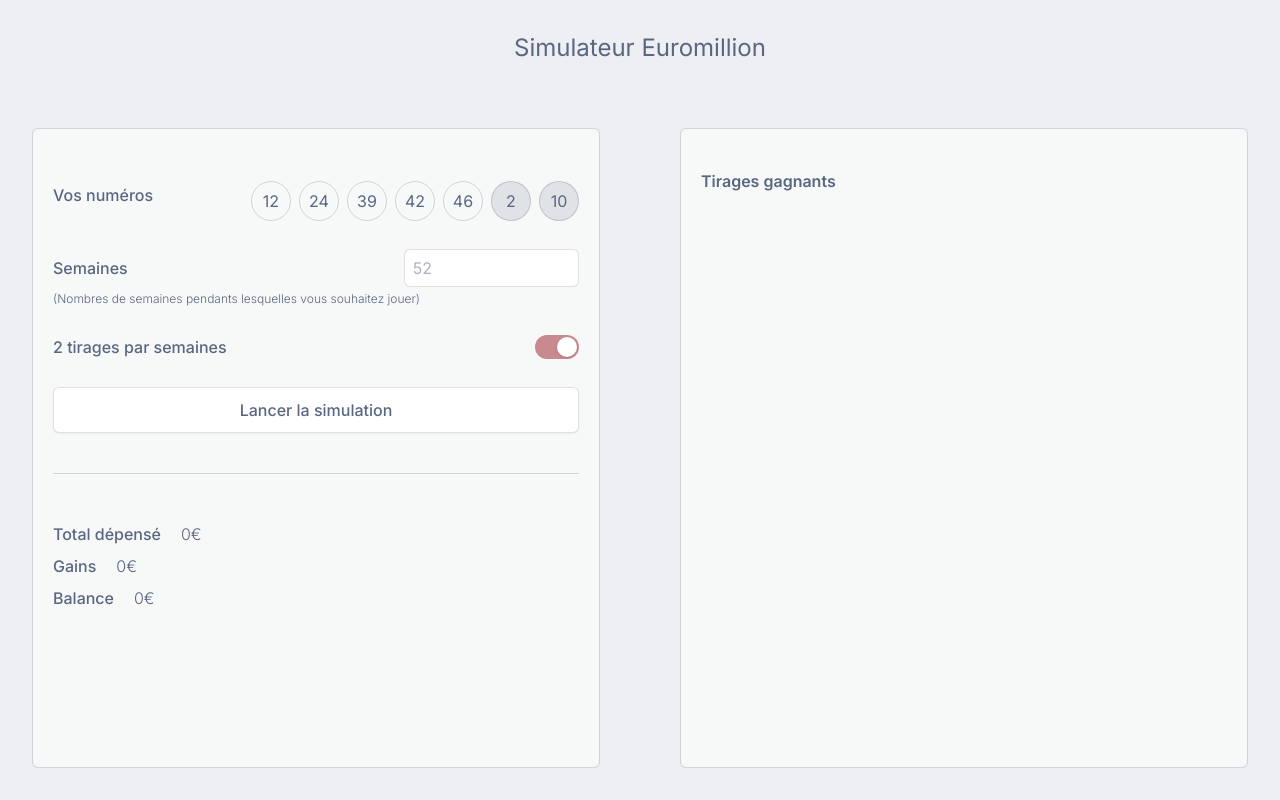
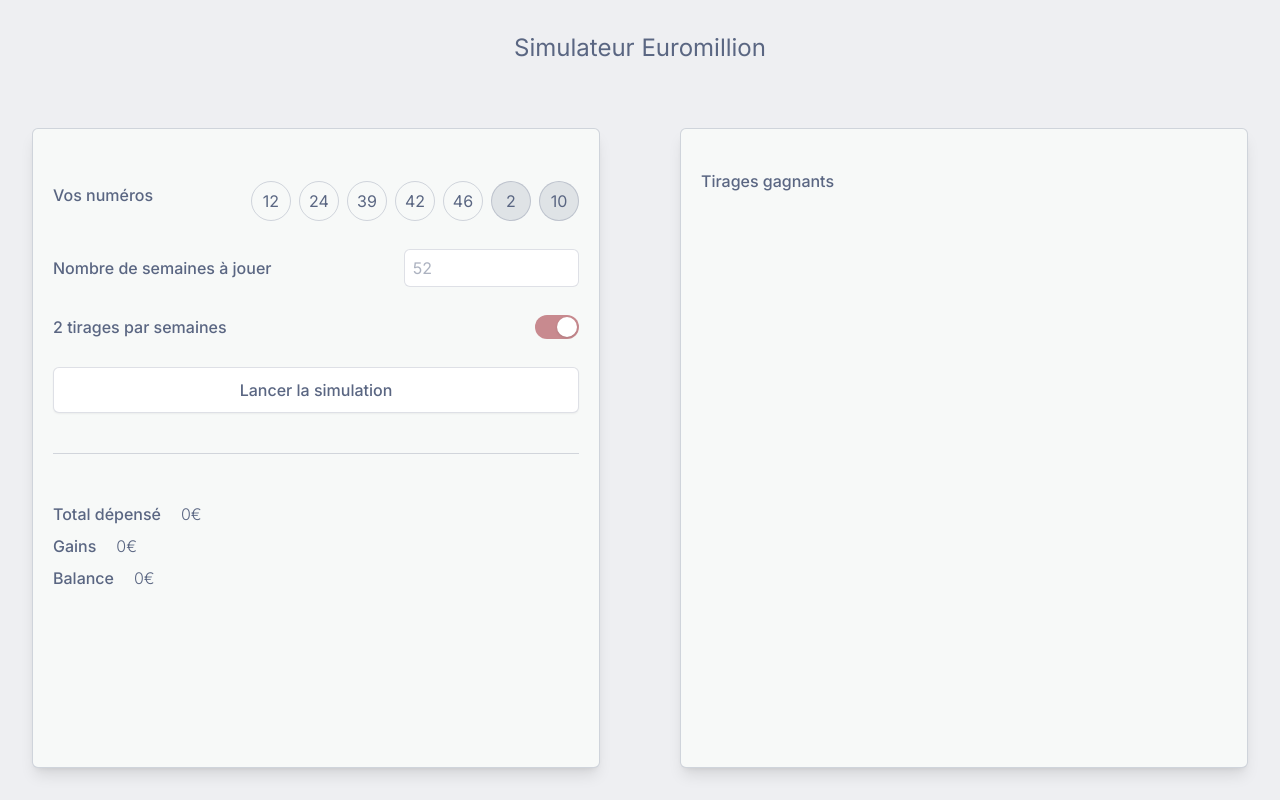
Before and after one commit to jean1591/euromillion-simulator, a Next.js app: page / in a window 1280 px wide. Shown: the top 800 px of the page. Built offline with nearby package versions, Linux system fonts and the light colour scheme.

Commit message:
add shadow, generalize classNames, create SingleSetting

```diff
--- a/src/app/components/draw.tsx
+++ b/src/app/components/draw.tsx
@@ -1,6 +1,4 @@
-const classNames = (...classes: string[]) => {
-  return classes.filter(Boolean).join(" ");
-};
+import { classNames } from "@/utils/classNames";
 
 export const Draw = ({
   draw,
--- a/src/app/components/drawsPanel/drawsPanel.tsx
+++ b/src/app/components/drawsPanel/drawsPanel.tsx
@@ -4,7 +4,7 @@
 export const DrawsPanel = () => {
   return (
     <Panel>
-      <p className="text-base font-semibold text-left pb-5">Tirages gagnants</p>
+      <p className="text-base font-medium text-left pb-5">Tirages gagnants</p>
       <div className="flex justify-center">
         <div>
           <Draws />
--- a/src/app/components/panel.tsx
+++ b/src/app/components/panel.tsx
@@ -1,7 +1,7 @@
 export const Panel = ({ children }: { children: React.ReactNode }) => {
   return (
     <div className="h-screen">
-      <div className="border border-dark-shade/25 bg-light-shade py-10 px-5 rounded-md overflow-y-scroll h-4/5">
+      <div className="border border-dark-shade/25 bg-light-shade py-10 px-5 rounded-md overflow-y-scroll h-4/5 shadow-lg">
         {children}
       </div>
     </div>
--- a/src/app/components/settingsAndResultsPanel/drawsPerWeek.tsx
+++ b/src/app/components/settingsAndResultsPanel/drawsPerWeek.tsx
@@ -1,12 +1,9 @@
 import { useEffect, useState } from "react";
 
 import { Switch } from "@headlessui/react";
+import { classNames } from "@/utils/classNames";
 import { setNumberOfDrawsPerWeek } from "@/lib/features/simulationSettings/slice";
 import { useDispatch } from "react-redux";
-
-function classNames(...classes: string[]) {
-  return classes.filter(Boolean).join(" ");
-}
 
 export const NumberOfDrawsPerWeek = () => {
   const dispatch = useDispatch();
--- a/src/app/components/settingsAndResultsPanel/simulationSettings.tsx
+++ b/src/app/components/settingsAndResultsPanel/simulationSettings.tsx
@@ -2,29 +2,22 @@
 import { NumberOfDrawsPerWeek } from "./drawsPerWeek";
 import { NumberOfWeeksToPlay } from "./numberOfWeeksToPlay";
 import { StartAndPauseButton } from "./startAndPauseButton";
+import { classNames } from "@/utils/classNames";
 
 export const SimuationSettings = () => {
   return (
     <div>
-      <div className="flex items-center justify-between">
-        <p className="text-base font-medium">Vos numéros</p>
+      <SingleSetting title="Vos numéros" paddingTop={false}>
         <MyNumbers />
-      </div>
+      </SingleSetting>
 
-      <div>
-        <div className="pt-7 flex items-center justify-between">
-          <p className="text-base font-medium">Semaines</p>
-          <NumberOfWeeksToPlay />
-        </div>
-        <p className="pt-1 text-xs font-light">
-          (Nombres de semaines pendants lesquelles vous souhaitez jouer)
-        </p>
-      </div>
+      <SingleSetting title="Nombre de semaines à jouer">
+        <NumberOfWeeksToPlay />
+      </SingleSetting>
 
-      <div className="pt-7 flex items-center justify-between">
-        <p className="text-base font-medium">2 tirages par semaines</p>
+      <SingleSetting title="2 tirages par semaines">
         <NumberOfDrawsPerWeek />
-      </div>
+      </SingleSetting>
 
       <div className="pt-7">
         <StartAndPauseButton />
@@ -32,3 +25,25 @@
     </div>
   );
 };
+
+const SingleSetting = ({
+  title,
+  children,
+  paddingTop = true,
+}: {
+  title: string;
+  children: React.ReactNode;
+  paddingTop?: boolean;
+}) => {
+  return (
+    <div
+      className={classNames(
+        paddingTop ? "pt-7" : "",
+        "flex items-center justify-between"
+      )}
+    >
+      <p className="text-base font-medium">{title}</p>
+      {children}
+    </div>
+  );
+};
--- /dev/null
+++ b/src/utils/classNames.ts
@@ -0,0 +1,3 @@
+export const classNames = (...classes: string[]) => {
+  return classes.filter(Boolean).join(" ");
+};
```
